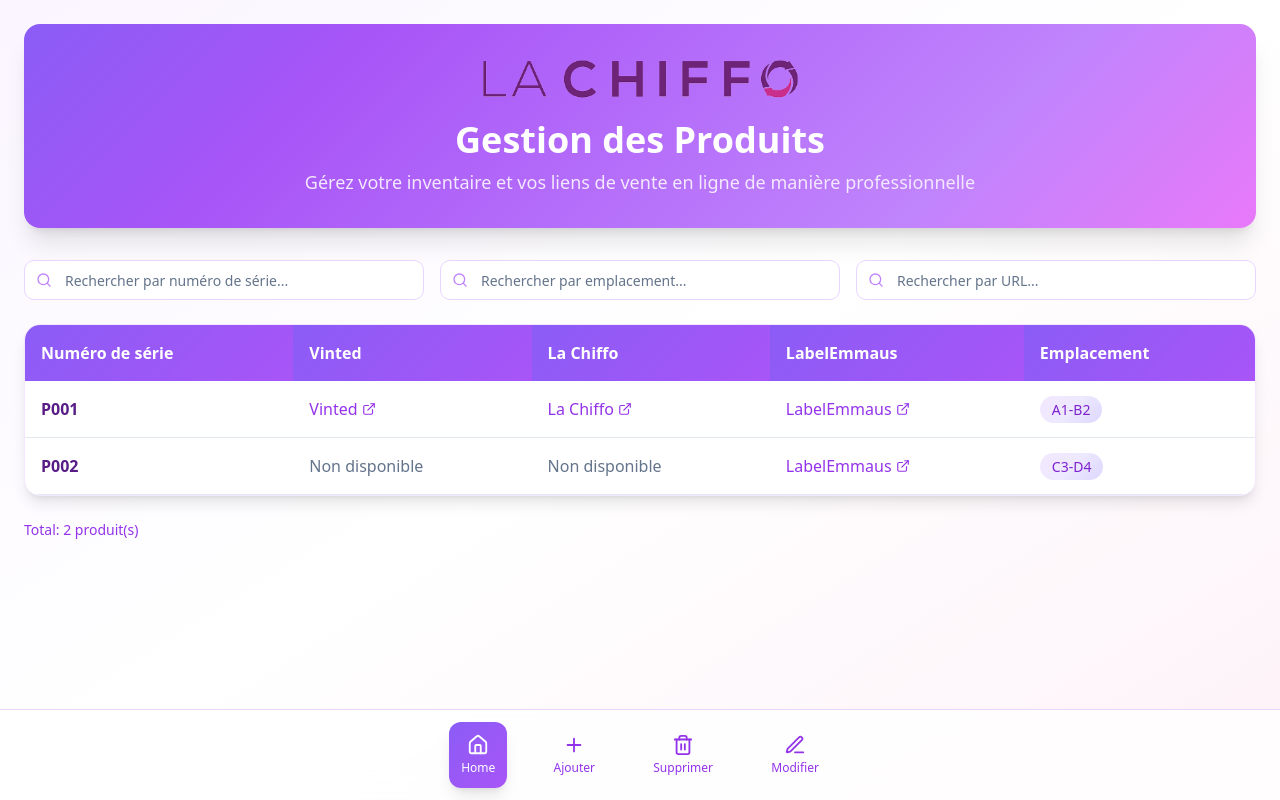
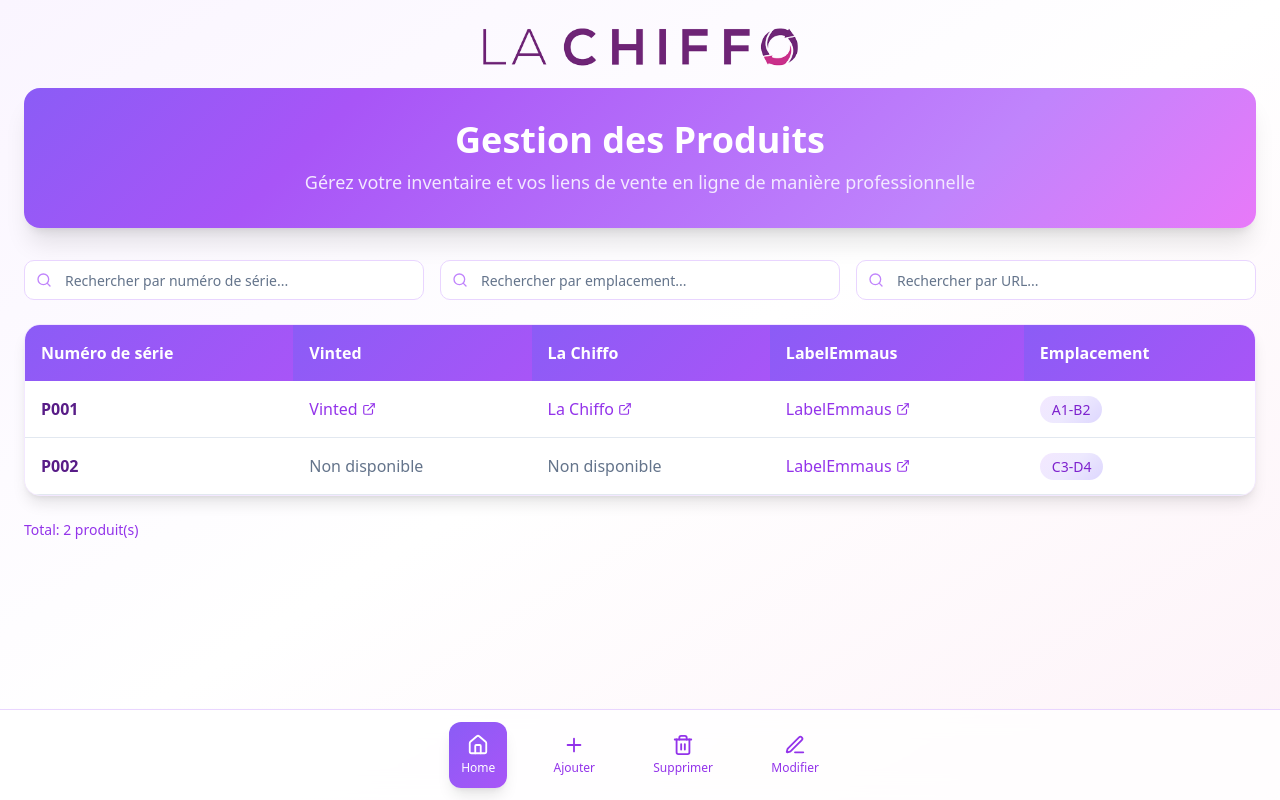
Before and after one commit to BKdevelopper/pro-product-board, a React (Vite) app: page / in a window 1280 px wide. Built offline with nearby package versions, Linux system fonts and the light colour scheme.

Commit message:
Move logo above product management
Move the logo above the product management section in the main page.

```diff
--- a/src/pages/Index.tsx
+++ b/src/pages/Index.tsx
@@ -1,3 +1,4 @@
+
 import { useState } from "react";
 import Navigation from "@/components/Navigation";
 import HomePage from "@/components/HomePage";
@@ -63,7 +64,6 @@ const Index = () => {
       <div className="flex-1 p-6 pb-24">
         <div className="max-w-7xl mx-auto">
           <header className="mb-8">
-            <div className="gradient-card rounded-2xl p-8 mb-6 shadow-xl">
             <div className="flex items-center justify-center mb-4">
               <img
                 src="/lovable-uploads/782bfed3-781d-4947-8bfa-7c1e46e08822.png"
@@ -71,6 +71,7 @@ const Index = () => {
                 className="h-12"
               />
             </div>
+            <div className="gradient-card rounded-2xl p-8 mb-6 shadow-xl">
               <h1 className="text-4xl font-bold mb-2 text-center">
                 Gestion des Produits
               </h1>
```
Lines whose indentation alone changed are shown as unchanged.
